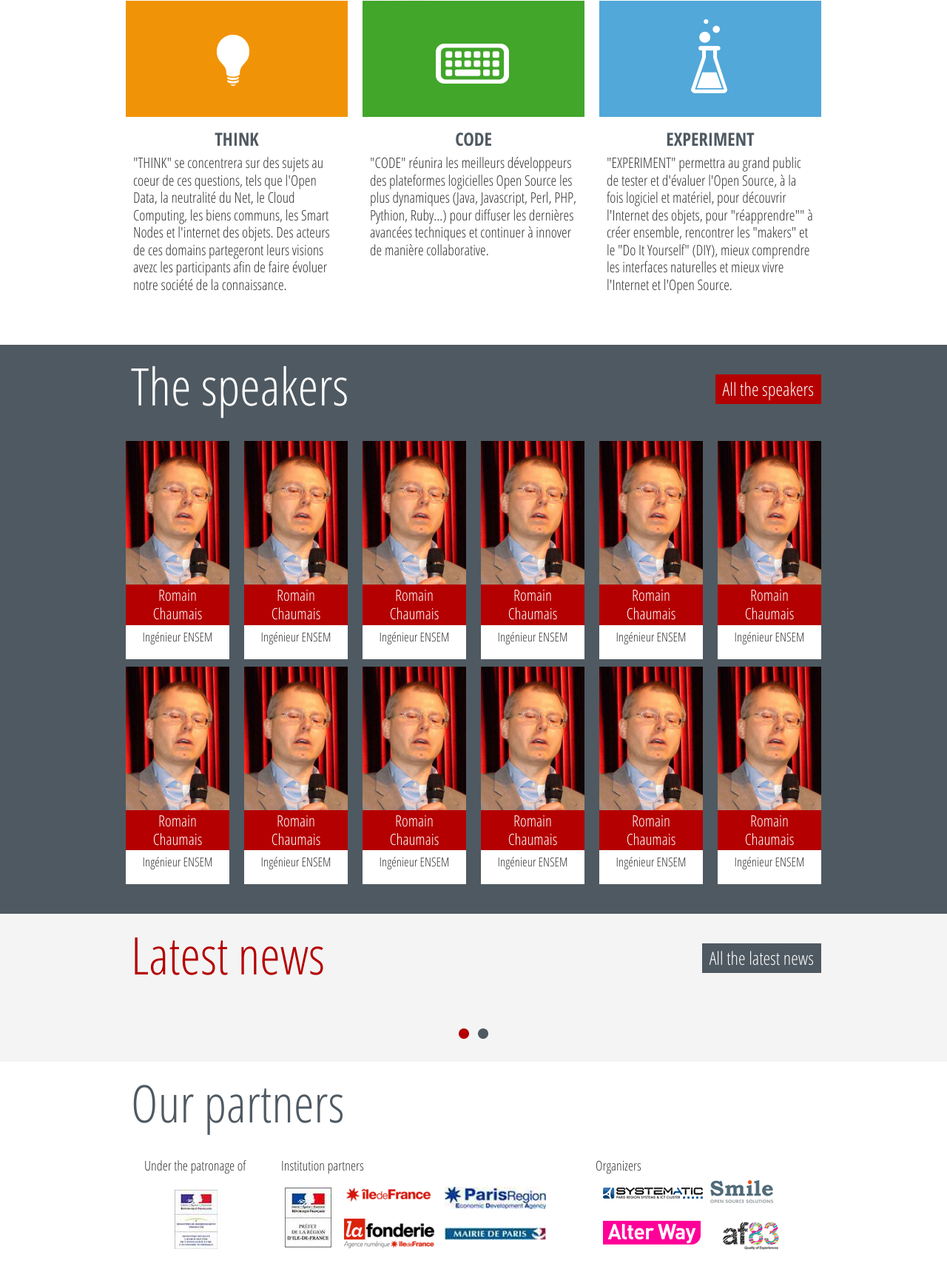
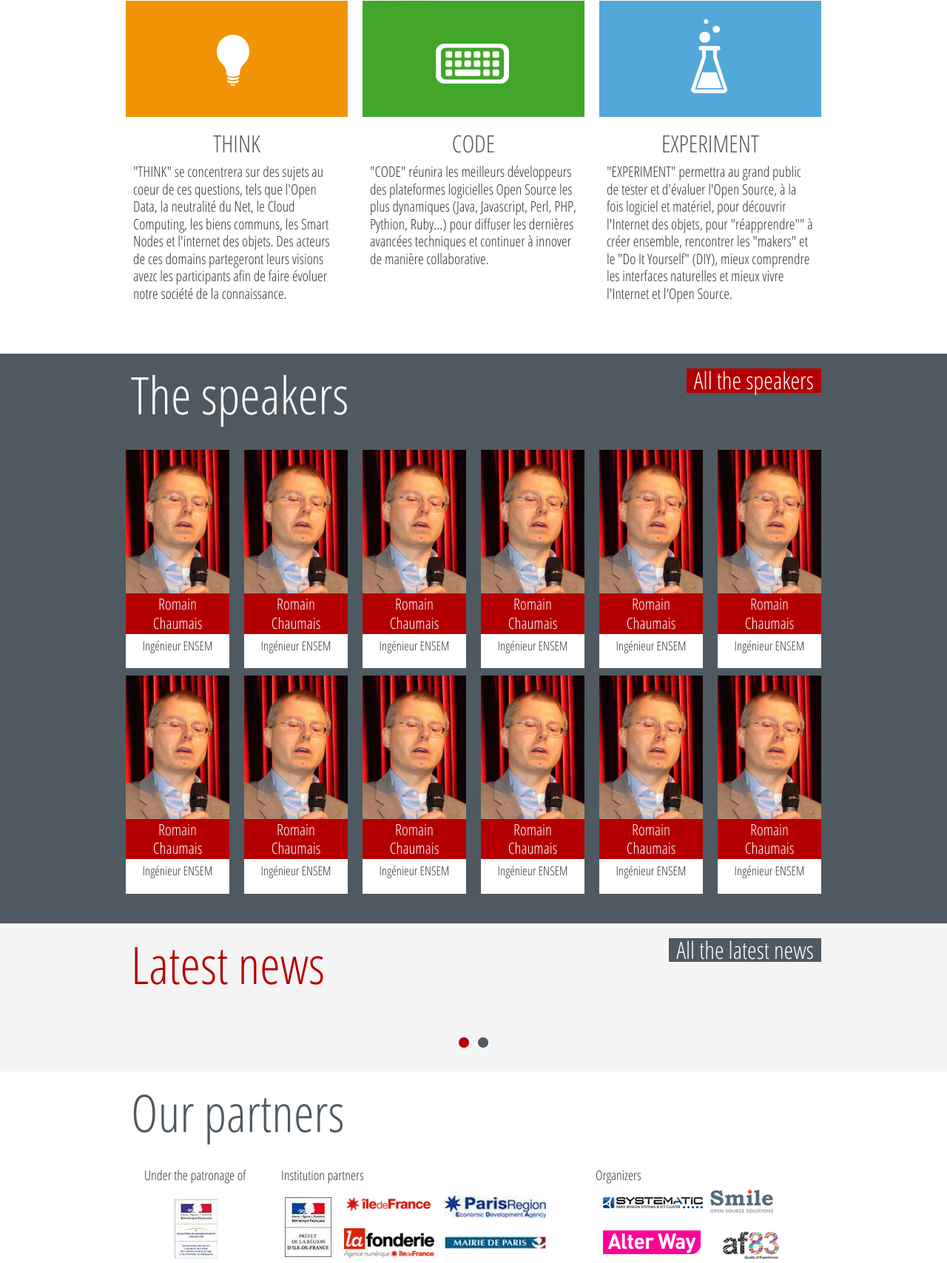
Before and after one commit to OWF/owf2013, a Python web app: template website/templates/index.html in a window 1280 px wide. Shown: the part 609-2316 px from the top of the page at 74% size. Run offline with Jinja, Linux system fonts and the light colour scheme; the template is opened without the code that fills it, so the values that code supplies are empty.

Commit message:
CSS tweaks.

```diff
--- a/website/static/css/stylesheet.css
+++ b/website/static/css/stylesheet.css
@@ -192,12 +192,12 @@
   margin-bottom: 60px;
 }
 
-.domain a {
+#domains a {
   text-decoration: none;
   color: #333333;
 }
 
-.domain p {
+#domains .domain p {
   /* text-align: center; */
   padding-left: 10px;
   padding-right: 10px;
@@ -206,7 +206,7 @@
   line-height: 1.2em;
 }
 
-.domain h3 {
+#domains h3 {
   color: #4F5961;
   text-align: center;
   margin-bottom: 0;
@@ -477,3 +477,28 @@
   margin-top: 20px;
   margin-bottom: 40px;
 }
+
+#main h2 {
+  color: #4F5962;
+  font-family: 'Open Sans Condensed', sans-serif;
+  font-weight: normal;
+  font-size: 3em;
+  line-height: 1em;
+  margin-top: 20px;
+  margin-bottom: 10px;
+}
+
+#main h3 {
+  color: #4F5962;
+  font-family: 'Open Sans Condensed', sans-serif;
+  font-weight: normal;
+  font-size: 2.3em;
+  line-height: 1em;
+  margin-top: 20px;
+  margin-bottom: 10px;
+}
+
+#main p, #main li {
+  font-size: 16px;
+  line-height: 1.45em;
+}
--- a/website/templates/_base.html
+++ b/website/templates/_base.html
@@ -85,8 +85,10 @@
   </div>
 </header>
 
+<div id="main">
 {% block main %}
 {% endblock %}
+</div>
 
 <div>
   <div id="partners" class="container">
```
